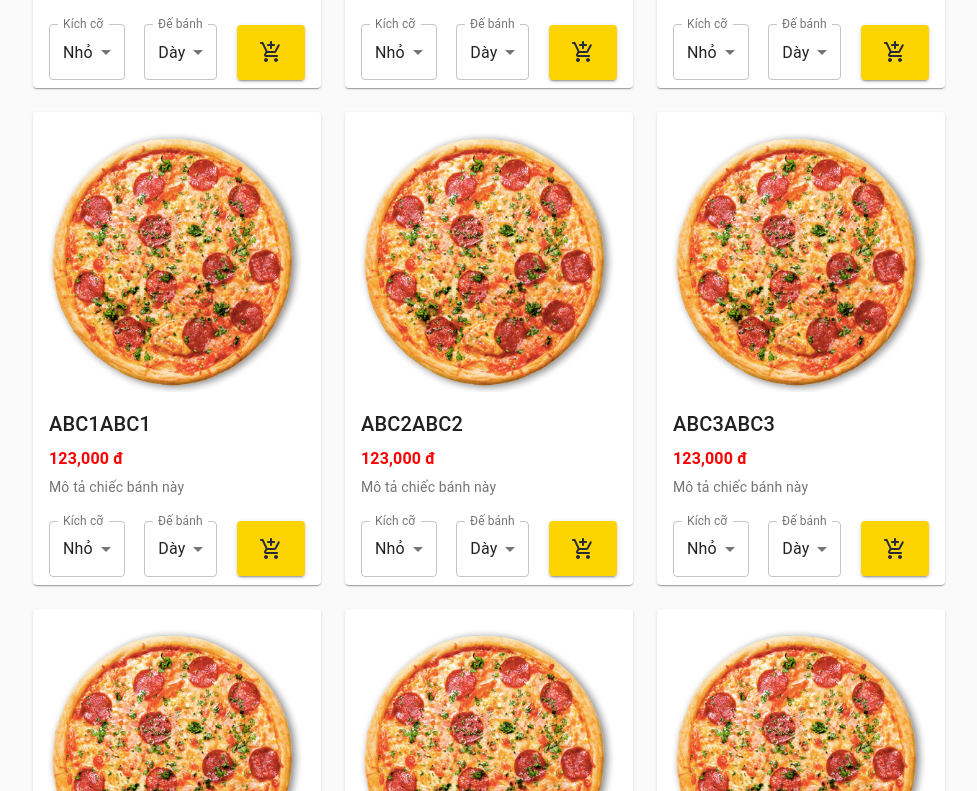
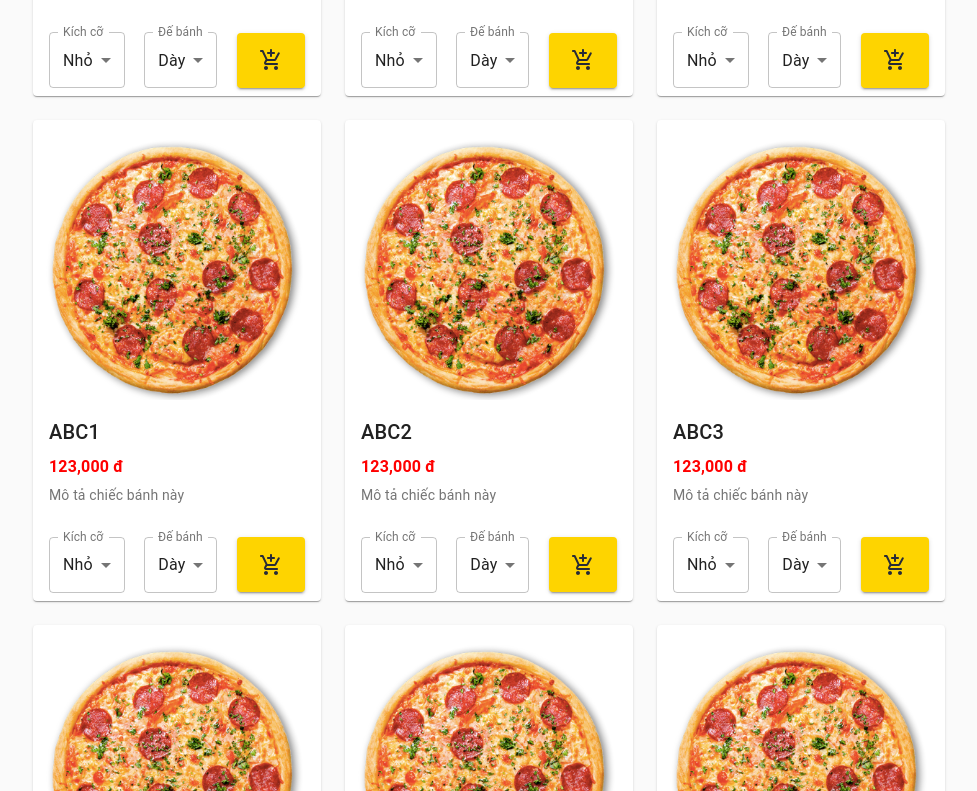
Before and after one commit to ndhungw/pizza-online, a React (Create React App) app: page /menu in a window 1280 px wide. Shown: the part 629-1420 px from the top of the page, without its empty margins (151-1128 px from the left). Built offline with nearby package versions, Linux system fonts and the light colour scheme; a web font is replaced by a local one.

Commit message:
fix clickable area of pizza card

```diff
--- a/src/components/CustomPizzaCard/PizzaCard.js
+++ b/src/components/CustomPizzaCard/PizzaCard.js
@@ -50,6 +50,7 @@ export default function PizzaCard({ name, price }) {
 
   return (
     <Card className={classes.root}>
+      <NavLink to={`/pizza-detail`} className={classes.name}>
         <CardActionArea>
           <CardMedia
             component="img"
@@ -65,9 +66,6 @@ export default function PizzaCard({ name, price }) {
             component="h2"
             className={classes.name}
           >
-          <NavLink to={`/pizza-detail`} className={classes.name}>
-            {name}
-          </NavLink>
             {name}
           </Typography>
           <Typography gutterBottom className={classes.price}>
@@ -77,6 +75,7 @@ export default function PizzaCard({ name, price }) {
             Mô tả chiếc bánh này
           </Typography>
         </CardContent>
+      </NavLink>
       <CardActions className={classes.cardActions}>
         <SimpleSelect
           label="Kích cỡ"
```
Lines whose indentation alone changed are shown as unchanged.
